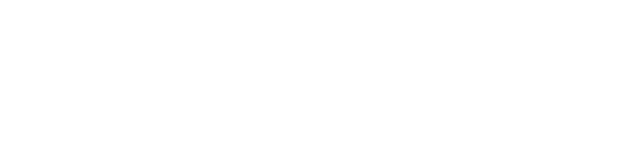
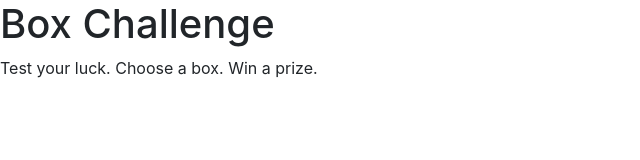
Before and after one commit to leannalrl/m6-hw6-lash-leanna, a plain HTML site: page index.html in a window 1280 px wide. Shown: the whole page, without its empty margins (0-640 px from the left). Drawn offline with nearby package versions, Linux system fonts and the light colour scheme.

Commit message:
updated html

```diff
--- a/index.html
+++ b/index.html
@@ -16,6 +16,10 @@
 
  <body>
 
-   <script type="text/javascript" src="main.js"></script>
+   <h1>Box Challenge</h1>
+
+    <p>Test your luck. Choose a box. Win a prize.</p>
+
+    <script type="text/javascript" src="main.js"></script>
  </body>
 </html>
```
